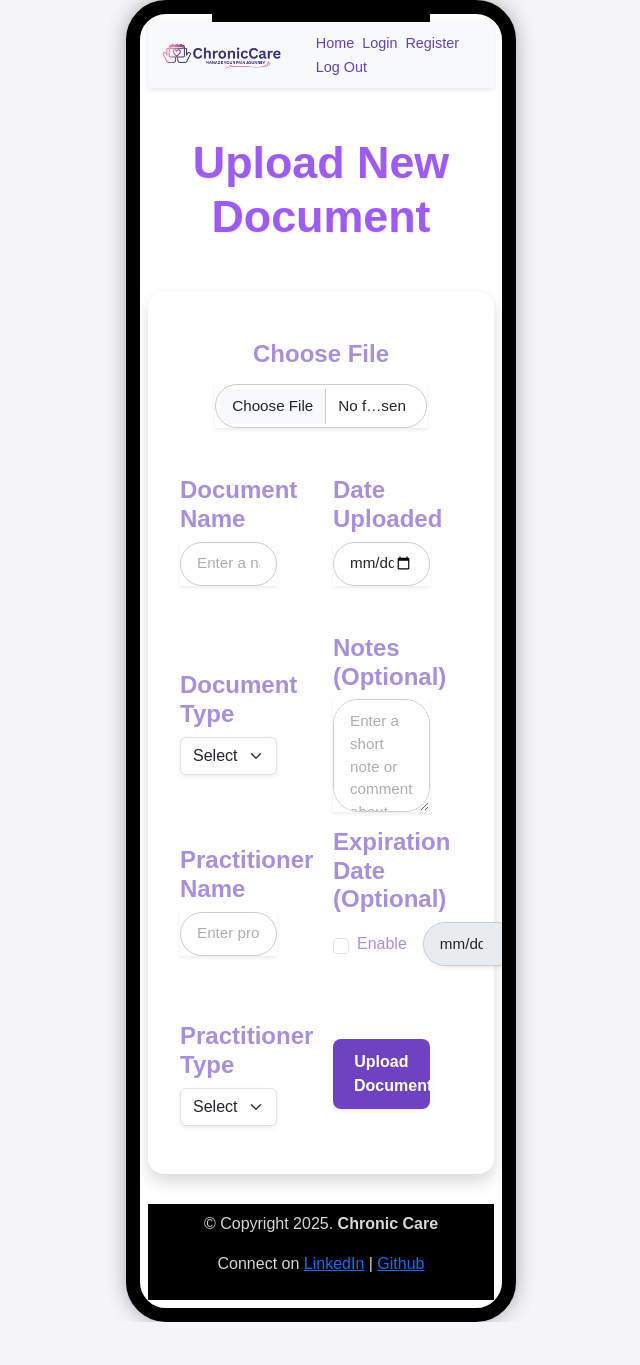
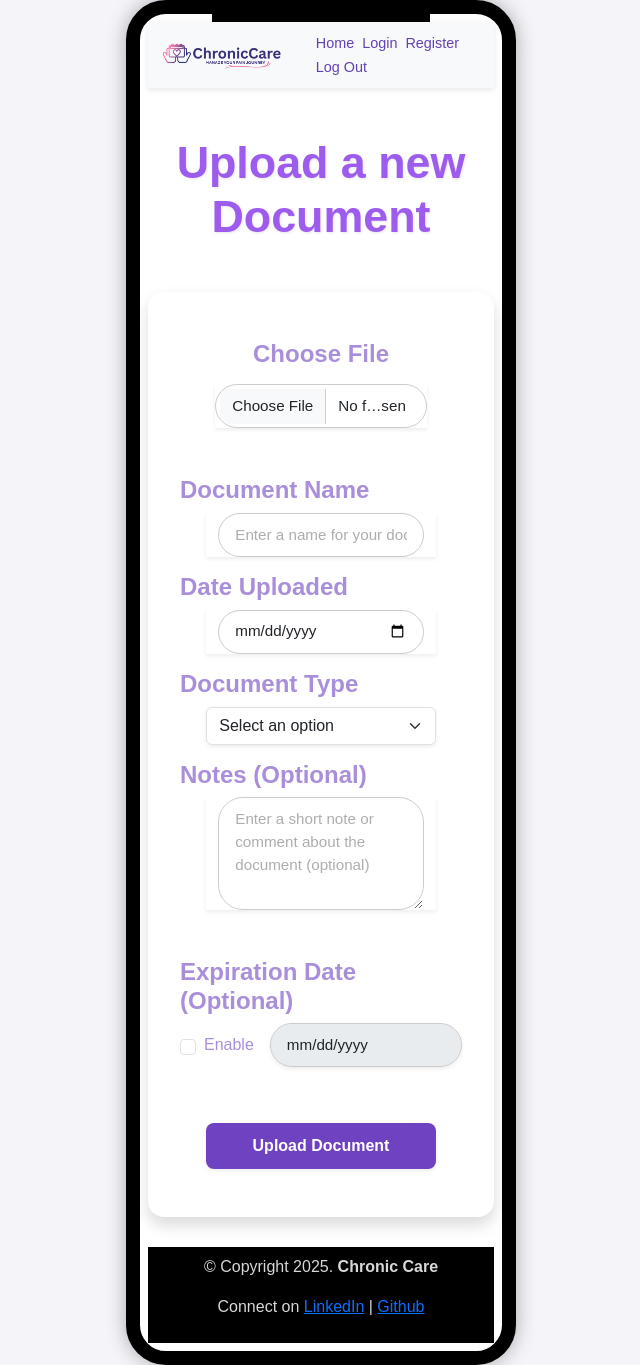
Before and after one commit to l-zhenyi/HackForHomes2025-CyberCapitals, a Flask app: page /medical_document/upload_document in a window 1280 px wide. Shown: the whole page, without its empty margins (319-959 px from the left). Before the commit the page ends 1322 px from the top, so only its background shows below. Run offline with Flask 3, Linux system fonts and the light colour scheme; the visitor is signed in with stand-in values (Sample User, id 1); some libraries are stand-ins or nearby versions.

Commit message:
Removed unnecessary information, shifted layout to be more user-friendly.

```diff
--- a/app/templates/page_9_UploadNewDocumentPage.html
+++ b/app/templates/page_9_UploadNewDocumentPage.html
@@ -2,7 +2,7 @@
 {% block title %}Upload New Document{% endblock %}
 {% block content %}
 
-<h1 class="title-purple-text text-center mt-5">Upload New Document</h1>
+<h1 class="title-purple-text text-center mt-5">Upload a new Document</h1>
 
 <div class="container mt-5 member-timetable-page shadow">
     <form class="file-upload" action="{{ url_for('main.upload_document') }}" method="POST" enctype="multipart/form-data">
@@ -16,53 +16,45 @@
             </div>
         </div>
 
-        <!-- Document Name and Upload Date -->
-        <div class="row mb-5">
-            <div class="col-md-6">
+        <!-- Document Name -->
+        <div class="row mb-3">
             <h4 class="mb-2 upload-title"><strong>Document Name</strong></h4>
             <div class="input-group shadow-sm w-75">
                 <input type="text" class="form-control form-control-sm" name="document_name"
                         placeholder="Enter a name for your document" required>
             </div>
         </div>
-            <div class="col-md-6">
+
+        <!-- Upload Date -->
+        <div class="row mb-3">
             <h4 class="mb-2 upload-title"><strong>Date Uploaded</strong></h4>
             <div class="input-group shadow-sm w-75">
                 <input type="date" class="form-control form-control-sm" name="upload_date" required>
             </div>
         </div>
-        </div>
 
-        <!-- Document Type and Notes -->
+        <!-- Document Type -->
         <div class="row mb-3">
-            <div class="col-md-6">
             <h4 class="upload-title"><strong>Document Type</strong></h4>
             <select class="form-select shadow-sm w-75" name="document_type" required>
                 <option value="" disabled selected style="opacity: 0.6;">Select an option</option>
-                    <option value="report">Report</option>
-                    <option value="invoice">Invoice</option>
-                    <option value="scripts">Scripts</option>
+                <option value="identity">Identity Document</option>
+                <option value="income_proof">Proof of Income</option>
+                <option value="other">Other</option>
             </select>
         </div>
-            <div class="col-md-6">
+
+        <!-- Document Notes -->
+        <div class="row mb-5">
             <h4 class="mb-2 upload-title"><strong>Notes (Optional)</strong></h4>
             <div class="input-group shadow-sm w-75">
                 <textarea class="form-control form-control-sm" name="document_notes" rows="4"
                           placeholder="Enter a short note or comment about the document (optional)"></textarea>
             </div>
         </div>
-        </div>
 
-        <!-- Practitioner Name and Expiration Date -->
+        <!-- Expiration Date -->
         <div class="row mb-5">
-            <div class="col-md-6 move-up-practitioner">
-                <h4 class="upload-title practitioner"><strong>Practitioner Name</strong></h4>
-                <div class="input-group shadow-sm w-75">
-                    <input type="text" class="form-control form-control-sm" name="practitioner_name"
-                           placeholder="Enter provider name">
-                </div>
-            </div>
-            <div class="col-md-6">
             <h4 class="upload-title practitioner"><strong>Expiration Date (Optional)</strong></h4>
             <div class="d-flex align-items-center mb-2">
                 <input class="form-check-input me-2 custom-checkbox" type="checkbox" id="enableExpirationDate"
@@ -75,25 +67,12 @@
                         name="expiration_date" placeholder="Select a date" disabled>
             </div>
         </div>
-        </div>
 
         <!-- Practitioner Type and Submit Button -->
         <div class="row mb-3">
-            <div class="col-md-6">
-                <h4 class="upload-title"><strong>Practitioner Type</strong></h4>
-                <select class="form-select shadow-sm w-75" name="practitioner_type">
-                    <option value="" disabled selected style="opacity: 0.6;">Select an option</option>
-                    <option value="gp">GP</option>
-                    <option value="specialist">Specialist</option>
-                    <option value="doctor">Doctor</option>
-                    <option value="surgeon">Surgeon</option>
-                </select>
-            </div>
-            <div class="col-md-6 d-flex align-items-end">
             <button type="submit" class="btn btn-upload shadow-sm w-75">
                 Upload Document
             </button>
-            </div>
         </div>
     </form>
 </div>
```
Lines whose indentation alone changed are shown as unchanged.
